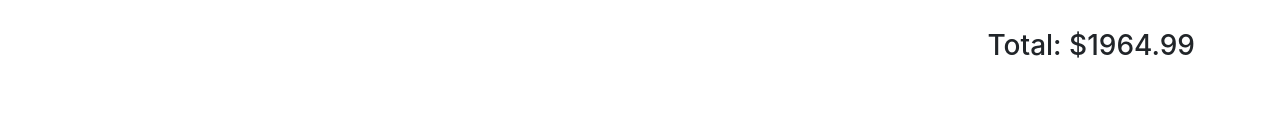
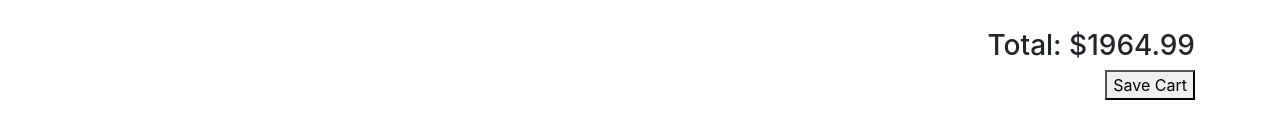
Before and after one commit to jackwkinsey/sweetwater-sound-test, a Vue app: page / in a window 1280 px wide. Shown: the part 594-732 px from the top of the page. Built offline with nearby package versions, Linux system fonts and the light colour scheme.

Commit message:
Adds button to save the cart

```diff
--- a/src/cart/ShoppingCart.vue
+++ b/src/cart/ShoppingCart.vue
@@ -46,6 +46,7 @@
     <div>
       <div class="text-right">
         <h3>Total: {{ total | currency }}</h3>
+        <button @click="saveCart()">Save Cart</button>
       </div>
     </div>
   </div>
@@ -86,6 +87,9 @@ export default {
     },
     removeItem(item) {
       this.$store.commit('removeItemFromCart', item);
+    },
+    saveCart() {
+      this.$store.dispatch('saveCart');
     },
   },
 };
```
